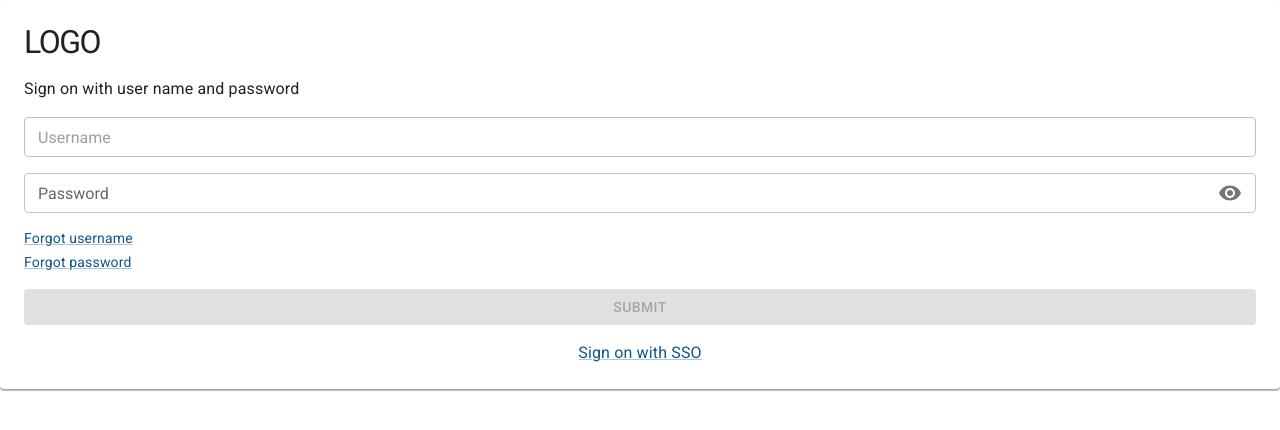
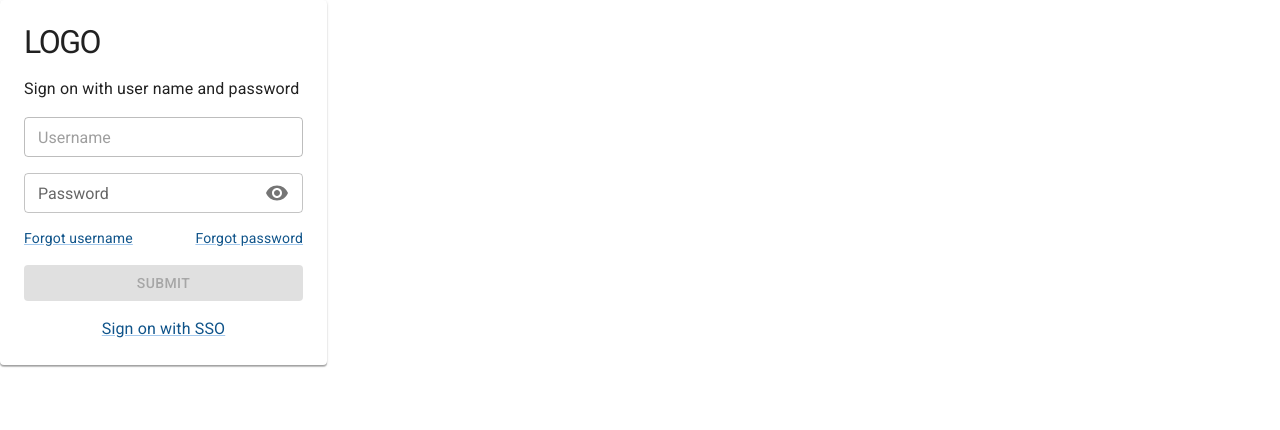
Before and after one commit to tim-umb/quest-ts, a React (Create React App) app: page / in a window 1280 px wide. Shown: the top 430 px of the page. Built offline with nearby package versions, Linux system fonts and the light colour scheme.

Commit message:
Imported from Quest

```diff
--- a/src/components/SignOn/SignOn.tsx
+++ b/src/components/SignOn/SignOn.tsx
@@ -34,7 +34,7 @@ const SignOn1: any = styled('div')(({ theme }: any) => ({
   position: `relative`,
   isolation: `isolate`,
   flexDirection: `column`,
-  width: '100%',
+  width: `327px`,
   justifyContent: `flex-start`,
   alignItems: `center`,
   padding: `24px`,
@@ -102,8 +102,8 @@ const Frame2: any = styled('div')({
   display: `flex`,
   position: `relative`,
   isolation: `isolate`,
-  flexDirection: `column`,
-  justifyContent: `flex-start`,
+  flexDirection: `row`,
+  justifyContent: `space-between`,
   alignItems: `flex-start`,
   padding: `0px`,
   boxSizing: `border-box`,
@@ -125,7 +125,7 @@ const Link1: any = styled(MUILink)(({ theme }: any) => ({
 }));
 
 const Link2: any = styled(MUILink)(({ theme }: any) => ({
-  margin: `4px 0px 0px 0px`,
+  margin: `0px`,
   color: `rgba(16, 84, 138, 1)`,
   fontStyle: `normal`,
   fontFamily: `Roboto`,
--- a/src/types.ts
+++ b/src/types.ts
@@ -17,6 +17,7 @@
 
 
 
+
 export interface SignOnProps {
   className?: any;
 }
```
